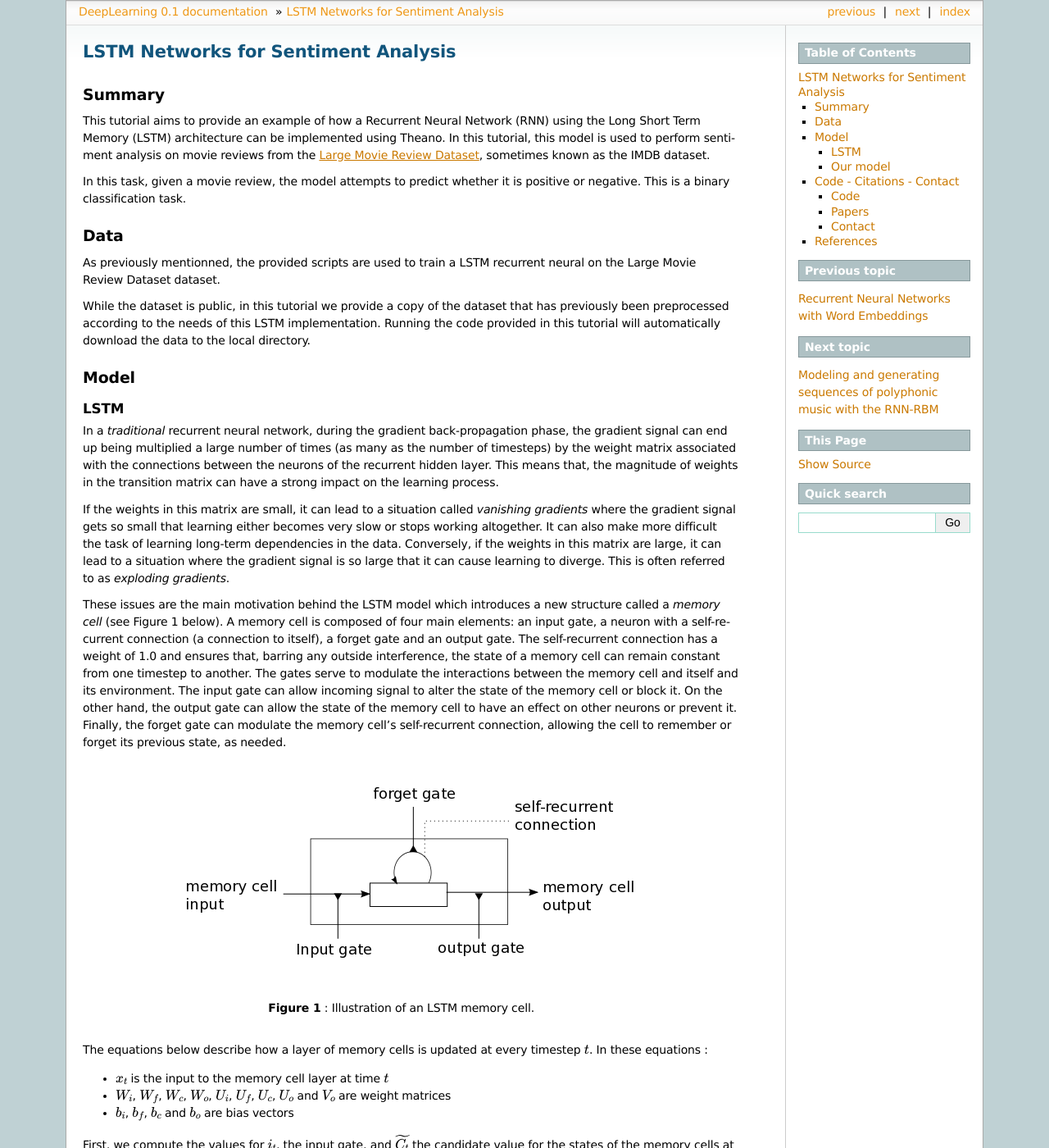
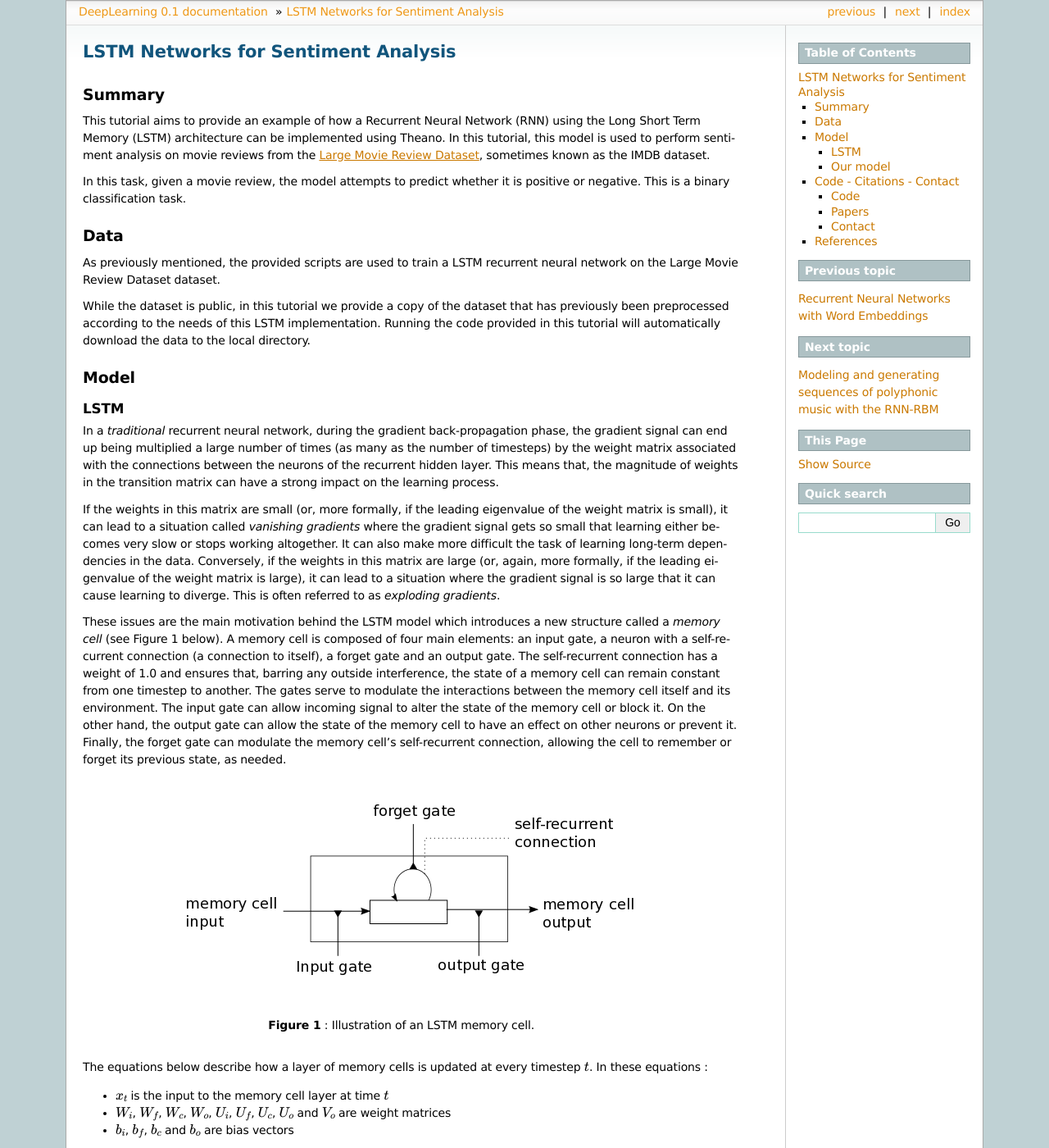
Before and after one commit to lisa-lab/DeepLearningTutorials, a Sphinx documentation site: the page built from doc/lstm.txt, in a window 1280 px wide and 1400 px high. Shown: the whole window at 82% size. Built offline with Sphinx 7.4.7, drawn with Linux system fonts in a browser that asks for light colours; formulas are drawn with MathJax 3; pages that are not in the unit, such as notebooks, are missing from menus.

Commit message:
Fixed typos

```diff
--- a/doc/lstm.txt
+++ b/doc/lstm.txt
@@ -19,8 +19,8 @@ is positive or negative. This is a binary classification task.
 Data
 ++++
 
-As previously mentionned, the provided scripts are used to train a LSTM
-recurrent neural on the Large Movie Review Dataset dataset.
+As previously mentioned, the provided scripts are used to train a LSTM
+recurrent neural network on the Large Movie Review Dataset dataset.
 
 While the dataset is public, in this tutorial we provide a copy of the dataset
 that has previously been preprocessed according to the needs of this LSTM
@@ -40,11 +40,13 @@ matrix associated with the connections between the neurons of the recurrent
 hidden layer. This means that, the magnitude of weights in the transition
 matrix can have a strong impact on the learning process.
 
-If the weights in this matrix are small, it can lead to a situation called
+If the weights in this matrix are small (or, more formally, if the leading
+eigenvalue of the weight matrix is small), it can lead to a situation called
 *vanishing gradients* where the gradient signal gets so small that learning
 either becomes very slow or stops working altogether. It can also make more
 difficult the task of learning long-term dependencies in the data.
-Conversely, if the weights in this matrix are large, it can lead to a
+Conversely, if the weights in this matrix are large (or, again, more formally,
+if the leading eigenvalue of the weight matrix is large), it can lead to a
 situation where the gradient signal is so large that it can cause learning to
 diverge. This is often referred to as *exploding gradients*.
 
@@ -55,7 +57,7 @@ connection (a connection to itself), a forget gate and an output gate. The
 self-recurrent connection has a weight of 1.0 and ensures that, barring any
 outside interference, the state of a memory cell can remain constant from one
 timestep to another. The gates serve to modulate the interactions between the
-memory cell and itself and its environment. The input gate can allow incoming
+memory cell itself and its environment. The input gate can allow incoming
 signal to alter the state of the memory cell or block it. On the other hand,
 the output gate can allow the state of the memory cell to have an effect on
 other neurons or prevent it. Finally, the forget gate can modulate the memory
```
